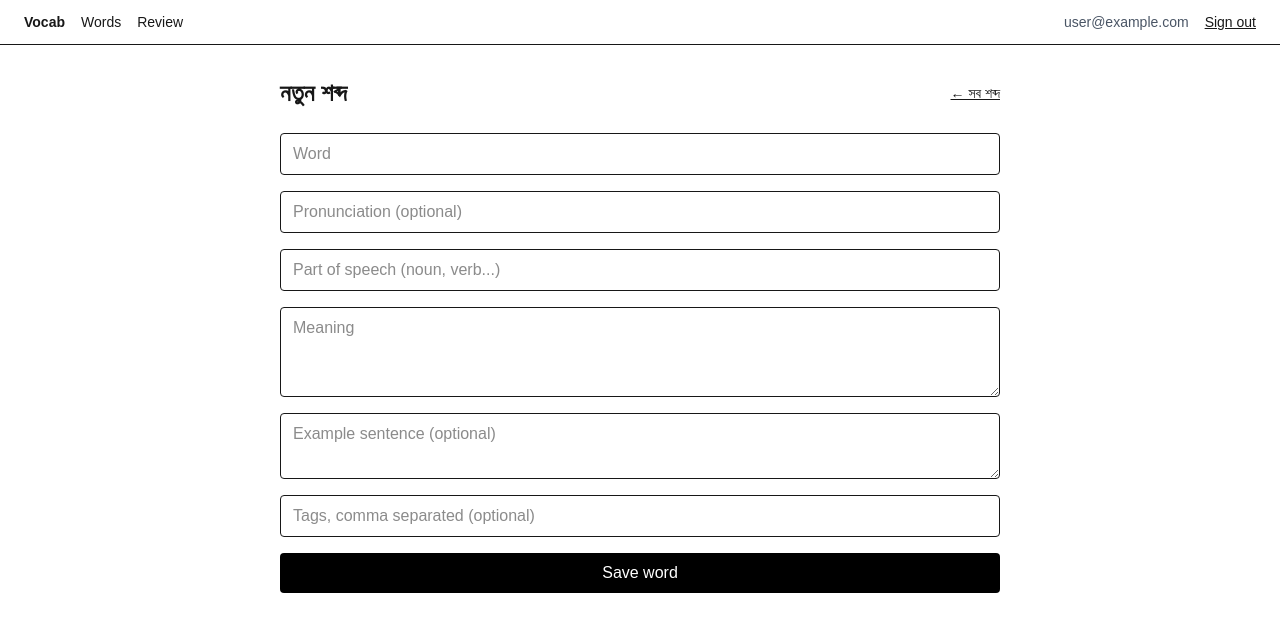
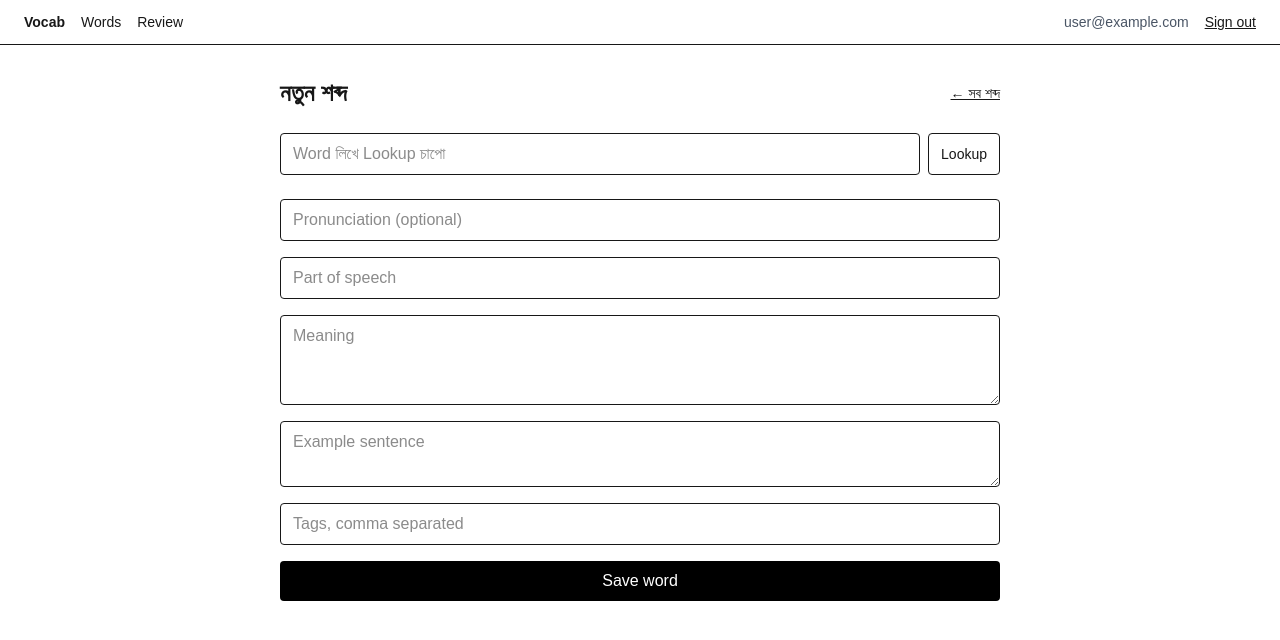
Before and after one commit to afran-asif/vocab-app, a Next.js app: page /dashboard/words/new in a window 1280 px wide. Shown: the top 640 px of the page. Built offline with nearby package versions, Linux system fonts and the light colour scheme; no server answers; sample sign-in values are in the browser's storage.

Commit message:
feat: dictionary autofill for new words

```diff
--- a/app/dashboard/words/actions.ts
+++ b/app/dashboard/words/actions.ts
@@ -5,6 +5,7 @@ import { redirect } from "next/navigation";
 import { auth } from "@/auth";
 import { prisma } from "@/lib/prisma";
 import { wordSchema } from "@/lib/validations/word";
+import { lookupWord } from "@/lib/dictionary";
 
 export type WordFormState = { error: string };
 
@@ -56,3 +57,13 @@ export async function createWord(
   revalidatePath("/dashboard/words");
   redirect("/dashboard/words");
 }
+
+export async function lookup(term: string) {
+  const session = await auth();
+  if (!session?.user) redirect("/login");
+
+  const clean = term.trim().slice(0, 100);
+  if (!clean) return null;
+
+  return lookupWord(clean);
+}
--- a/app/dashboard/words/new/page.tsx
+++ b/app/dashboard/words/new/page.tsx
@@ -1,13 +1,54 @@
 "use client";
 
 import Link from "next/link";
-import { useActionState } from "react";
-import { createWord, type WordFormState } from "../actions";
+import { useActionState, useState, useTransition } from "react";
+import { createWord, lookup, type WordFormState } from "../actions";
 
 const initialState: WordFormState = { error: "" };
 
 export default function NewWordPage() {
   const [state, formAction, pending] = useActionState(createWord, initialState);
+  const [looking, startLookup] = useTransition();
+  const [notice, setNotice] = useState("");
+
+  const [fields, setFields] = useState({
+    term: "",
+    pronunciation: "",
+    partOfSpeech: "",
+    meaning: "",
+    example: "",
+    tags: "",
+  });
+
+  function update(key: keyof typeof fields, value: string) {
+    setFields((current) => ({ ...current, [key]: value }));
+  }
+
+  function handleLookup() {
+    if (!fields.term.trim()) {
+      setNotice("আগে একটি শব্দ লেখো");
+      return;
+    }
+
+    setNotice("");
+    startLookup(async () => {
+      const result = await lookup(fields.term);
+      if (!result) {
+        setNotice("শব্দটা পাওয়া যায়নি — নিজে লিখে নাও");
+        return;
+      }
+
+      setFields((current) => ({
+        ...current,
+        term: result.term,
+        pronunciation: result.pronunciation || current.pronunciation,
+        partOfSpeech: result.partOfSpeech,
+        meaning: result.meaning,
+        example: result.example || current.example,
+        tags: current.tags || result.synonyms.join(", "),
+      }));
+    });
+  }
 
   return (
     <div className="flex flex-col gap-6">
@@ -16,17 +57,74 @@ export default function NewWordPage() {
         <Link href="/dashboard/words" className="text-sm underline">← সব শব্দ</Link>
       </div>
 
+      <div className="flex gap-2">
+        <input
+          value={fields.term}
+          onChange={(event) => update("term", event.target.value)}
+          name="term"
+          placeholder="Word লিখে Lookup চাপো"
+          className="flex-1 rounded border px-3 py-2"
+        />
+        <button
+          type="button"
+          onClick={handleLookup}
+          disabled={looking}
+          className="rounded border px-3 py-2 text-sm disabled:opacity-50"
+        >
+          {looking ? "খুঁজছি..." : "Lookup"}
+        </button>
+      </div>
+
+      {notice && <p className="text-sm text-amber-700">{notice}</p>}
+
       <form action={formAction} className="flex flex-col gap-4">
-        <input name="term" required placeholder="Word" className="rounded border px-3 py-2" />
-        <input name="pronunciation" placeholder="Pronunciation (optional)" className="rounded border px-3 py-2" />
-        <input name="partOfSpeech" placeholder="Part of speech (noun, verb...)" className="rounded border px-3 py-2" />
-        <textarea name="meaning" required rows={3} placeholder="Meaning" className="rounded border px-3 py-2" />
-        <textarea name="example" rows={2} placeholder="Example sentence (optional)" className="rounded border px-3 py-2" />
-        <input name="tags" placeholder="Tags, comma separated (optional)" className="rounded border px-3 py-2" />
+        <input type="hidden" name="term" value={fields.term} />
+        <input
+          value={fields.pronunciation}
+          onChange={(event) => update("pronunciation", event.target.value)}
+          name="pronunciation"
+          placeholder="Pronunciation (optional)"
+          className="rounded border px-3 py-2"
+        />
+        <input
+          value={fields.partOfSpeech}
+          onChange={(event) => update("partOfSpeech", event.target.value)}
+          name="partOfSpeech"
+          placeholder="Part of speech"
+          className="rounded border px-3 py-2"
+        />
+        <textarea
+          value={fields.meaning}
+          onChange={(event) => update("meaning", event.target.value)}
+          name="meaning"
+          required
+          rows={3}
+          placeholder="Meaning"
+          className="rounded border px-3 py-2"
+        />
+        <textarea
+          value={fields.example}
+          onChange={(event) => update("example", event.target.value)}
+          name="example"
+          rows={2}
+          placeholder="Example sentence"
+          className="rounded border px-3 py-2"
+        />
+        <input
+          value={fields.tags}
+          onChange={(event) => update("tags", event.target.value)}
+          name="tags"
+          placeholder="Tags, comma separated"
+          className="rounded border px-3 py-2"
+        />
 
         {state.error && <p className="text-sm text-red-600">{state.error}</p>}
 
-        <button type="submit" disabled={pending} className="rounded bg-black px-3 py-2 text-white disabled:opacity-50">
+        <button
+          type="submit"
+          disabled={pending}
+          className="rounded bg-black px-3 py-2 text-white disabled:opacity-50"
+        >
           {pending ? "Saving..." : "Save word"}
         </button>
       </form>
--- /dev/null
+++ b/lib/dictionary.ts
@@ -0,0 +1,61 @@
+import { z } from "zod";
+
+const entrySchema = z.object({
+  word: z.string(),
+  phonetic: z.string().optional(),
+  phonetics: z
+    .array(z.object({ text: z.string().optional() }))
+    .optional()
+    .default([]),
+  meanings: z.array(
+    z.object({
+      partOfSpeech: z.string(),
+      definitions: z.array(
+        z.object({
+          definition: z.string(),
+          example: z.string().optional(),
+          synonyms: z.array(z.string()).optional().default([]),
+        }),
+      ),
+    }),
+  ),
+});
+
+const responseSchema = z.array(entrySchema);
+
+export type DictionaryResult = {
+  term: string;
+  pronunciation: string;
+  partOfSpeech: string;
+  meaning: string;
+  example: string;
+  synonyms: string[];
+};
+
+export async function lookupWord(term: string): Promise<DictionaryResult | null> {
+  const url = `https://api.dictionaryapi.dev/api/v2/entries/en/${encodeURIComponent(term)}`;
+
+  const response = await fetch(url, { cache: "force-cache" });
+  if (!response.ok) return null;
+
+  const parsed = responseSchema.safeParse(await response.json());
+  if (!parsed.success) return null;
+
+  const entry = parsed.data[0];
+  const meaning = entry.meanings[0];
+  const definition = meaning?.definitions[0];
+  if (!meaning || !definition) return null;
+
+  return {
+    term: entry.word,
+    pronunciation:
+      entry.phonetic ?? entry.phonetics.find((item) => item.text)?.text ?? "",
+    partOfSpeech: meaning.partOfSpeech,
+    meaning: meaning.definitions
+      .slice(0, 2)
+      .map((item) => item.definition)
+      .join("; "),
+    example: definition.example ?? "",
+    synonyms: definition.synonyms.slice(0, 5),
+  };
+}
```
